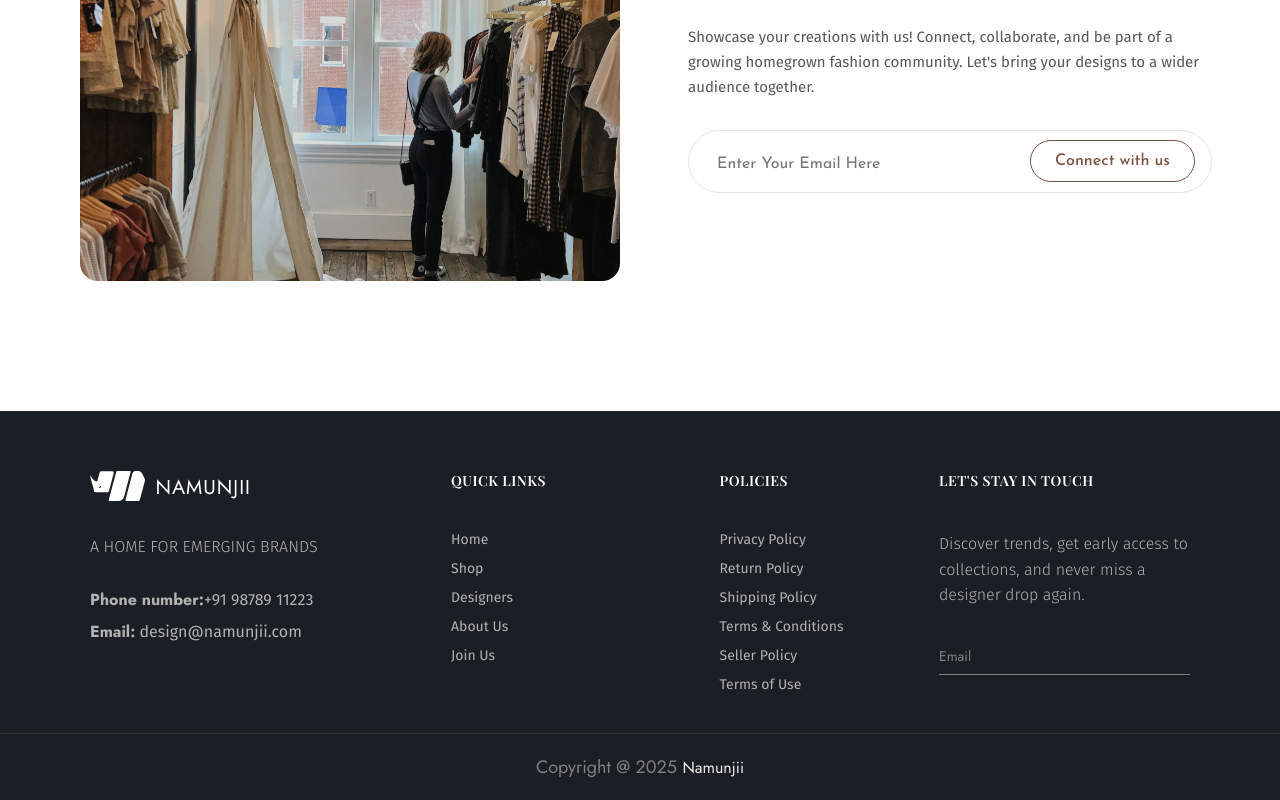
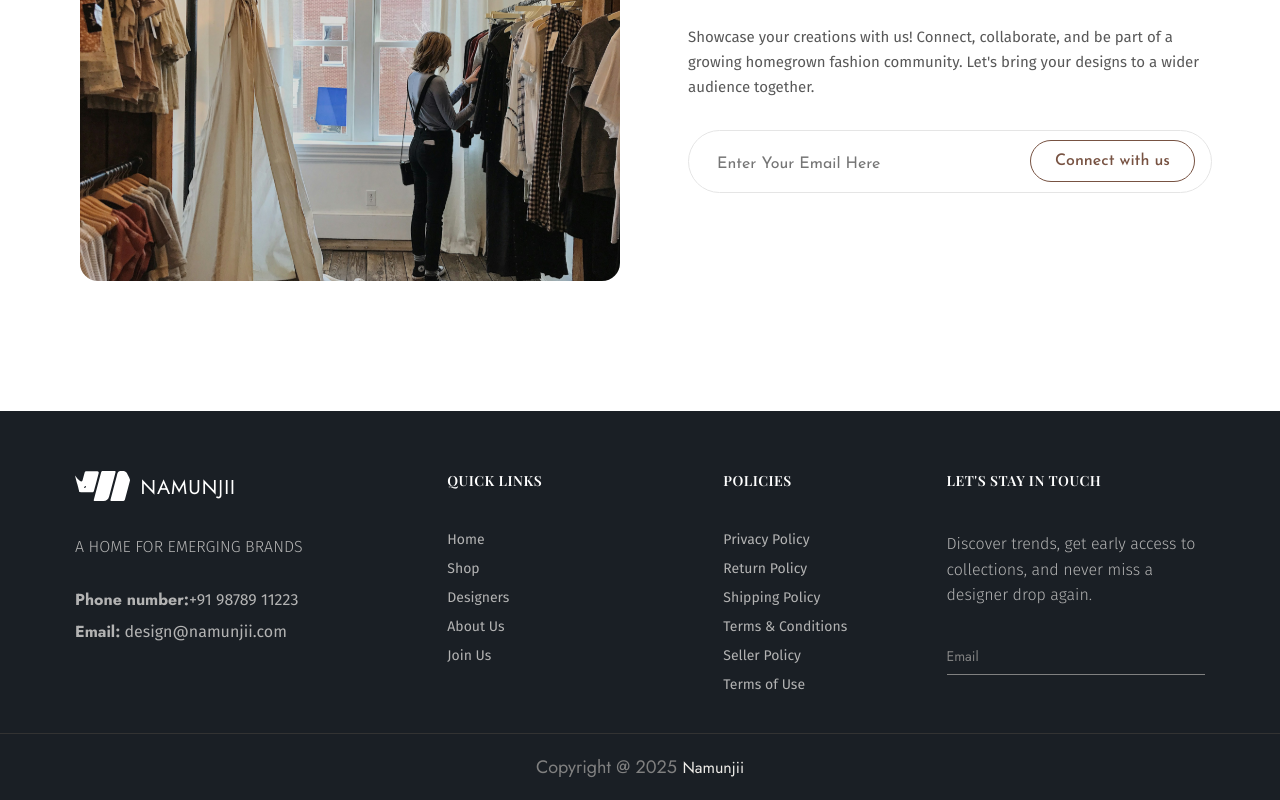
Before and after one commit to neeelpatell19/namunjii, a React (Vite) app: page /about-us in a window 1280 px wide. Shown: the part 2235-3035 px from the top of the page. Built offline with nearby package versions, Linux system fonts and the light colour scheme; no server answers; a web font is replaced by a local one.

Commit message:
fix: footer

```diff
--- a/src/Components/Footer/Footer.css
+++ b/src/Components/Footer/Footer.css
@@ -7,7 +7,7 @@
 
 /* Ensure Footer Container aligns with Partner With Us */
 .FooterContainer .Container {
-  max-width: 1100px;
+  max-width: 1130px;
   margin-left: auto;
   margin-right: auto;
   padding: 0 30px;
```
